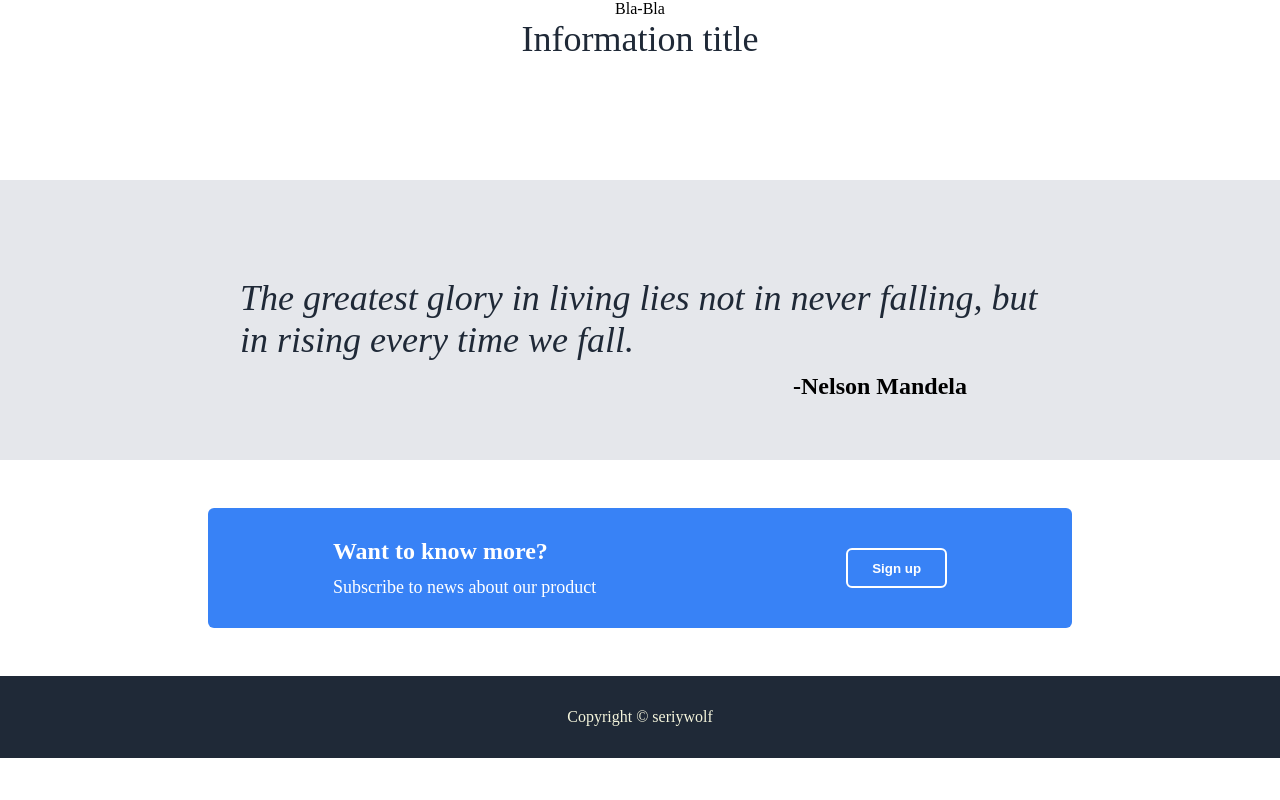
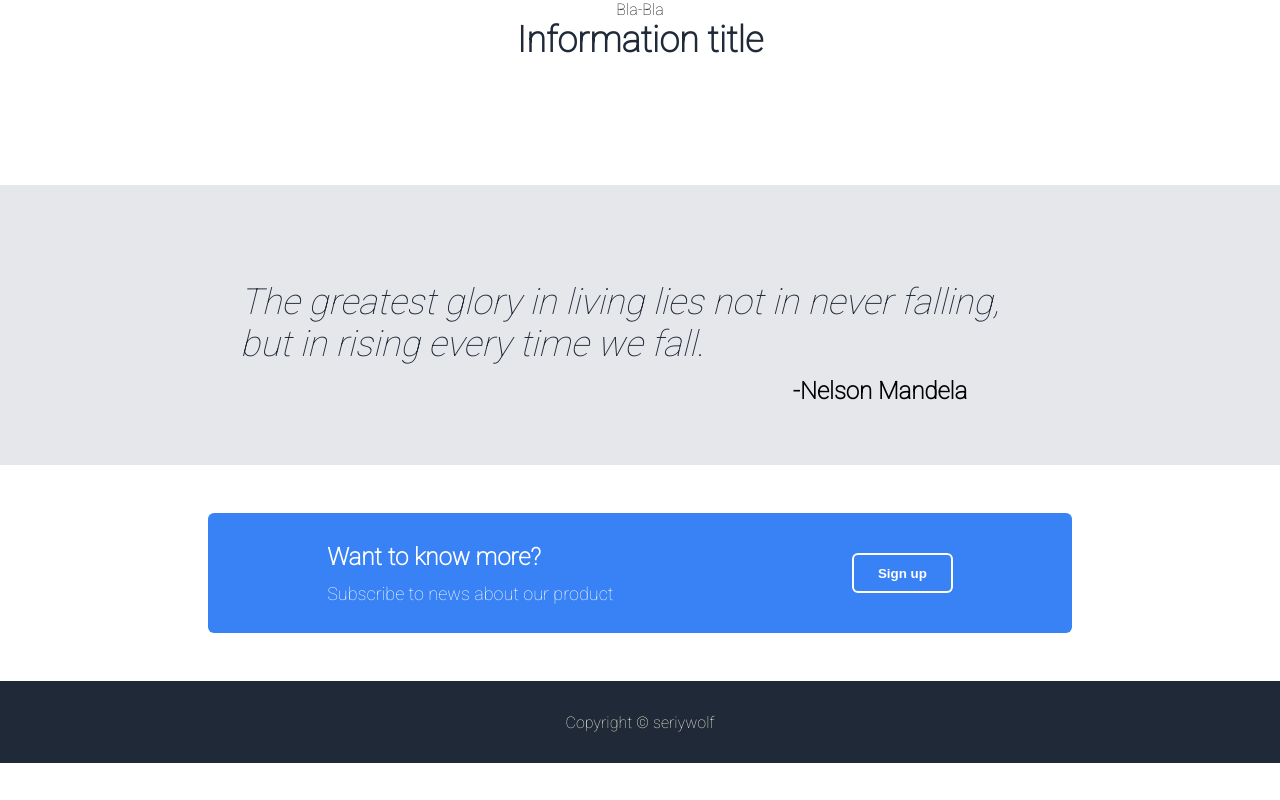
Before and after one commit to seriywolf/CSS_Education, a plain HTML site: page index.html in a window 1280 px wide. Drawn offline with Linux system fonts and the light colour scheme.

Commit message:
Add roboto font

```diff
--- a/index.html
+++ b/index.html
@@ -6,6 +6,12 @@
     <meta name="viewport" content="width=device-width, initial-scale=1.0" />
     <title>Document</title>
     <link rel="stylesheet" href="style.css" />
+    <link rel="preconnect" href="https://fonts.googleapis.com" />
+    <link rel="preconnect" href="https://fonts.gstatic.com" crossorigin />
+    <link
+      href="https://fonts.googleapis.com/css2?family=Roboto:wght@100&display=swap"
+      rel="stylesheet"
+    />
   </head>
   <body>
     <header>Bla-Bla</header>
--- a/style.css
+++ b/style.css
@@ -4,11 +4,12 @@ body{
     flex-direction: column;
     align-items: center;
     margin:0;
+    font-family: 'Roboto', sans-serif;
 }
 
 .information .title{
     font-size: 36px;
-    font-weight: extra-bold;
+    font-weight: bolder;
     color:#1f2937;
 }
 
@@ -43,8 +44,6 @@ p{
      width:800px;
      display: flex;
      justify-content: center;
-
-
  }
 
 .signup{
```
